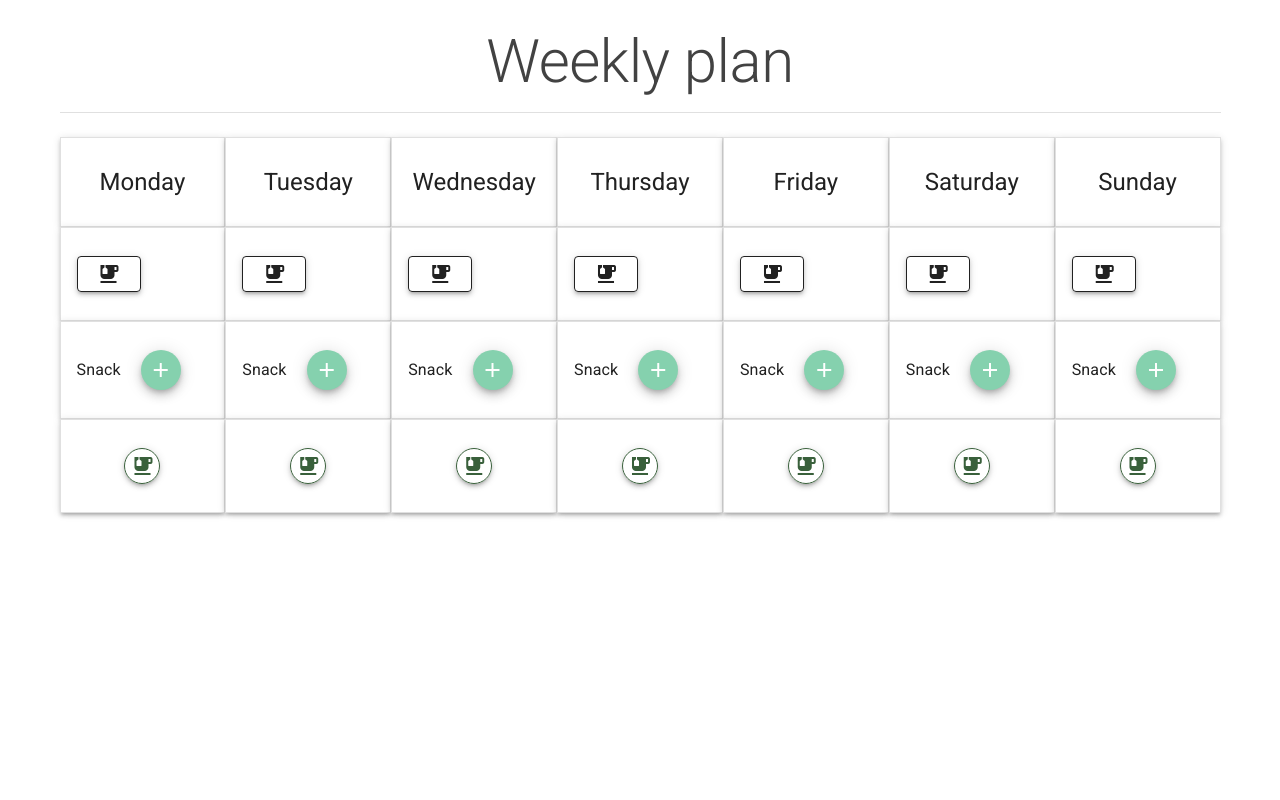
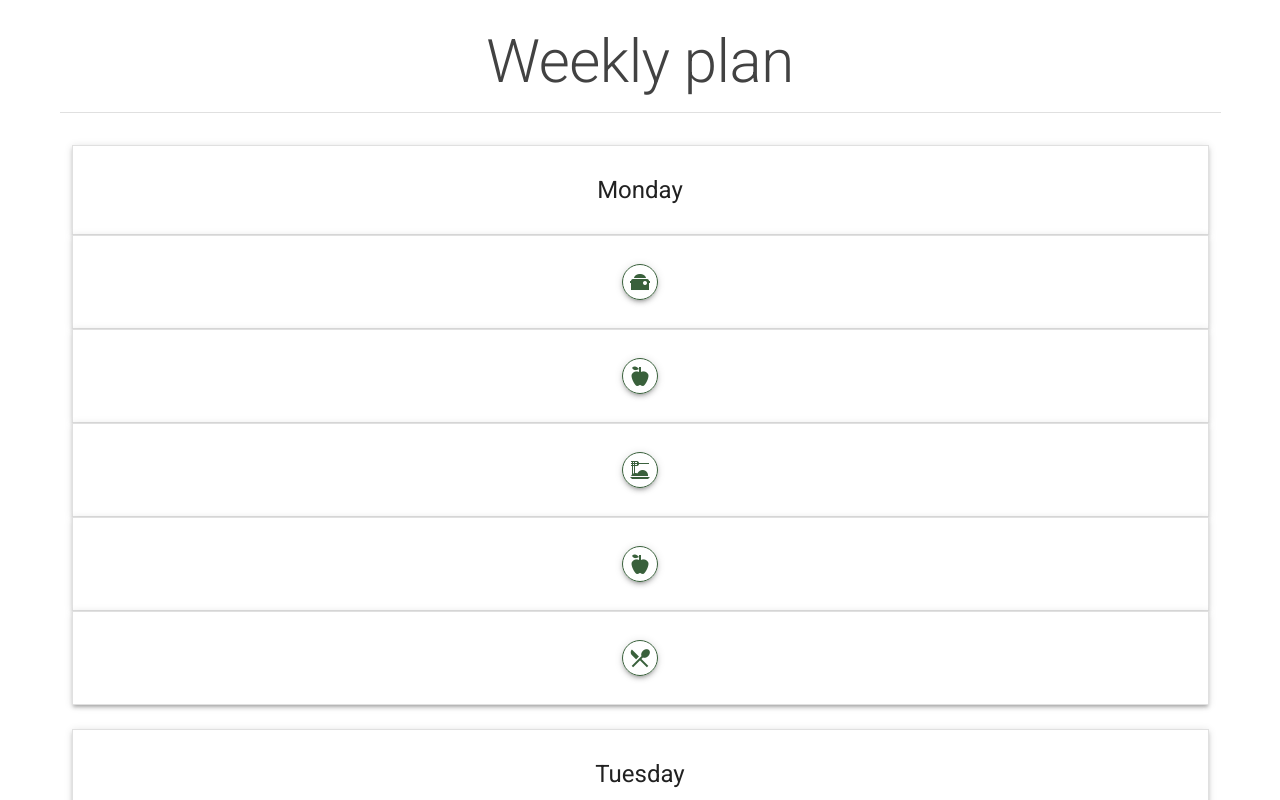
Before and after one commit to skoones/Plates, a Vue app in the folder frontend/: page /week in a window 1280 px wide. Shown: the top 800 px of the page. Built offline with nearby package versions, Linux system fonts and the light colour scheme.

Commit message:
Separated plan into more components, added more icons + minor improvements

```diff
--- a/frontend/package.json
+++ b/frontend/package.json
@@ -8,6 +8,7 @@
     "lint": "vue-cli-service lint"
   },
   "dependencies": {
+    "@mdi/js": "^5.8.55",
     "core-js": "^3.6.5",
     "material-design-icons-iconfont": "^6.1.0",
     "vue": "^2.6.11",
--- a/frontend/src/App.vue
+++ b/frontend/src/App.vue
@@ -1,8 +1,8 @@
 <template>
   <v-app>
-    <v-content>
+    <v-main>
       <router-view></router-view>
-    </v-content>
+    </v-main>
   </v-app>
 </template>
 
--- /dev/null
+++ b/frontend/src/components/DayOfWeek.vue
@@ -0,0 +1,39 @@
+<template>
+  <div>
+    <v-container>
+      <v-layout column>
+        <v-flex flat height="100%" tile width="100%">
+          <plan-cell :day-of-week="dayName" :is-meal="false"></plan-cell>
+          <plan-cell :is-meal="true" :meal-type="'breakfast'"></plan-cell>
+          <plan-cell :is-meal="true" :meal-type="'snack'"></plan-cell>
+          <plan-cell :is-meal="true" :meal-type="'lunch'"></plan-cell>
+          <plan-cell :is-meal="true" :meal-type="'snack'"></plan-cell>
+          <plan-cell :is-meal="true" :meal-type="'dinner'"></plan-cell>
+        </v-flex>
+      </v-layout>
+    </v-container>
+  </div>
+</template>
+
+<script>
+import PlanCell from "@/components/PlanCell";
+
+export default {
+  name: "DayOfWeek",
+
+  props: {
+    dayName: {
+      type: String,
+      required: true
+    }
+  },
+
+  components: {
+    'plan-cell': PlanCell
+  }
+}
+</script>
+
+<style scoped>
+
+</style>
--- a/frontend/src/components/PlanCell.vue
+++ b/frontend/src/components/PlanCell.vue
@@ -1,8 +1,9 @@
 <template>
   <v-flex :color="'grey darken-3'" class="d-flex flex-row" flat tile>
-    <v-card class="pt-3 pb-3" elevation="3" outlined tile width="100%">
+    <v-card class="pt-3 pb-3" elevation="3" height="100%" outlined tile width="100%">
       <v-card-title class="text-h5 justify-center grey--text text--darken-4">
-        <v-btn :color="'primary darken-4'" elevation="3" icon outlined>
+        {{ dayOfWeek }}
+        <v-btn v-if="isMeal" :color="'primary darken-4'" elevation="3" icon outlined>
           <v-icon>
             {{ mealIcon }}
           </v-icon>
@@ -13,14 +14,37 @@
 </template>
 
 <script>
+// import MEAL_TYPE_TO_ICON from '../constants'
+
 export default {
+  name: "PlanCell",
+
   props: {
-    mealIcon: {
-      type: String,
+    isMeal: {
+      type: Boolean,
       required: true
+    },
+    dayOfWeek: {
+      type: String
+    },
+    mealType: {
+      type: String
     }
   },
-  name: "PlanCell"
+
+  data() {
+    return {
+      MEAL_TYPE_TO_ICON: new Map([
+        ['breakfast', 'mdi-toaster'],
+        ['snack', 'mdi-food-apple'],
+        ['lunch', 'mdi-pasta'],
+        ['dinner', 'mdi-silverware']])
+    }
+  },
+
+  created() {
+    this.mealIcon = this.MEAL_TYPE_TO_ICON.get(this.mealType);
+  }
 }
 </script>
 
--- a/frontend/src/components/WeeklyPlan.vue
+++ b/frontend/src/components/WeeklyPlan.vue
@@ -2,86 +2,48 @@
   <div>
     <v-container fluid>
       <!-- TODO - w jaki sposób reprezentować posiłki? form, button, nazwa posiłku + button?-->
+      <!--      <v-layout justify-center row>-->
+      <!--        <v-flex :color="'grey darken-3'" class="d-flex flex-row mt-6" flat tile width="100%">-->
+      <!--          <v-card v-for="day in daysOfWeek" :key="day" class="pt-3 pb-3" elevation="3"-->
+      <!--                  outlined tile width="100%">-->
+      <!--            <v-card-title class="text-h5 justify-center grey&#45;&#45;text text&#45;&#45;darken-4">{{ day }}</v-card-title>-->
+      <!--          </v-card>-->
+      <!--        </v-flex>-->
+      <!--      </v-layout>-->
       <v-layout justify-center row>
-        <v-flex :color="'grey darken-3'" class="d-flex flex-row mt-6" flat tile width="100%">
-          <v-card v-for="day in daysOfWeek" :key="day" class="pt-3 pb-3" elevation="3"
-                  outlined tile width="100%">
-            <v-card-title class="text-h5 justify-center grey--text text--darken-4">{{ day }}</v-card-title>
-          </v-card>
+        <v-flex>
+          <day-of-week v-for="day in daysOfWeek" :key="day" :day-name="day"></day-of-week>
         </v-flex>
       </v-layout>
 
-      <v-layout row>
-        <v-flex
-            :color="'grey darken-3'"
-            class="d-flex flex-row"
-            flat
-            tile
-            width="100%"
-        >
-          <v-card
-              v-for="day in daysOfWeek"
-              :key="day"
-              class="pt-3 pb-3"
-              elevation="3"
-              outlined
-              tile
-              width="100%"
-          >
-            <v-card-title class="text-subtitle-1 grey--text text--darken-4">
-              <v-btn elevation="3" outlined>
-                <v-icon>
-                  emoji_food_beverage
-                </v-icon>
-              </v-btn>
-            </v-card-title>
-          </v-card>
-        </v-flex>
-      </v-layout>
 
-      <v-layout row>
-        <v-flex
-            :color="'grey darken-3'"
-            class="d-flex flex-row"
-            flat
-            tile
-            width="100%"
-        >
-          <v-card
-              v-for="day in daysOfWeek"
-              :key="day"
-              class="pt-3 pb-3"
-              elevation="3"
-              outlined
-              tile
-              width="100%"
-          >
-            <v-card-title class="text-subtitle-1 grey--text text--darken-4">
-              Snack
-              <v-dialog max-width="600px">
-                <v-btn slot="activator" class="secondary ml-5" fab flat small>
-                  <v-icon>add</v-icon>
-                </v-btn>
-              </v-dialog>
-            </v-card-title>
-          </v-card>
-        </v-flex>
-      </v-layout>
-      <v-layout row>
-        <plan-cell v-for="n in 7" :key="n" v-bind:meal-icon="'emoji_food_beverage'"></plan-cell>
-      </v-layout>
+      <!--      <v-layout row>-->
+      <!--        <plan-cell v-for="n in 7" :key="n" :meal-type="'breakfast'" :is-meal="true"></plan-cell>-->
+      <!--      </v-layout>-->
+      <!--      <v-layout row>-->
+      <!--        <plan-cell v-for="n in 7" :key="n" :meal-type="'snack'" :is-meal="true"></plan-cell>-->
+      <!--      </v-layout>-->
+      <!--      <v-layout row>-->
+      <!--        <plan-cell v-for="n in 7" :key="n" :meal-type="'lunch'" :is-meal="true"></plan-cell>-->
+      <!--      </v-layout>-->
+      <!--      <v-layout row>-->
+      <!--        <plan-cell v-for="n in 7" :key="n" :meal-type="'snack'" :is-meal="true"></plan-cell>-->
+      <!--      </v-layout>-->
+      <!--      <v-layout row>-->
+      <!--        <plan-cell v-for="n in 7" :key="n" :meal-type="'dinner'" :is-meal="true"></plan-cell>-->
+      <!--      </v-layout>-->
 
     </v-container>
   </div>
 </template>
 
 <script>
-import PlanCell from "@/components/PlanCell";
+import DayOfWeek from "@/components/DayOfWeek";
 
 export default {
   name: "WeeklyPlan",
   components: {
-    'plan-cell': PlanCell
+    'day-of-week': DayOfWeek
   },
   data: () => ({
     daysOfWeek: [
--- /dev/null
+++ b/frontend/src/constants.js
@@ -0,0 +1,11 @@
+const MEAL_TYPE_TO_ICON = new Map([
+    ['breakfast', 'emoji_food_beverage'],
+    ['snack', 'emoji_food_beverage'],
+    ['lunch', 'emoji_food_beverage'],
+    ['dinner', 'emoji_food_beverage']]);
+
+export default {
+    constants: {
+        MEAL_TYPE_TO_ICON: MEAL_TYPE_TO_ICON
+    }
+}
--- a/frontend/src/plugins/vuetify.js
+++ b/frontend/src/plugins/vuetify.js
@@ -14,7 +14,13 @@ export default new Vuetify({
                     darken3: '#4d8051',
                     darken4: '#39603b'
                 },
-                secondary: '#85d1ae',
+                secondary: {
+                    base: '#85d1ae',
+                    darken1: '#6cad8f',
+                    darken2: '#5b937a',
+                    darken3: '#426d59',
+                    darken4: '#36594a'
+                },
                 accent: '#d185ce'
             }
         }
--- a/frontend/src/views/WeeklyView.vue
+++ b/frontend/src/views/WeeklyView.vue
@@ -1,7 +1,7 @@
 <template>
   <v-container class="mt-5">
     <h1 class="text-center text-h2 grey--text text--darken-3 mb-5">Weekly plan</h1>
-    <v-divider></v-divider>
+    <v-divider class="mb-5"></v-divider>
     <weekly-plan></weekly-plan>
   </v-container>
 
```
